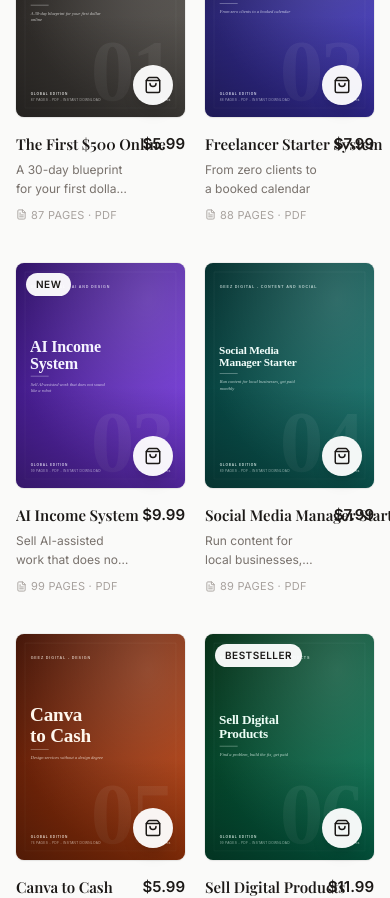
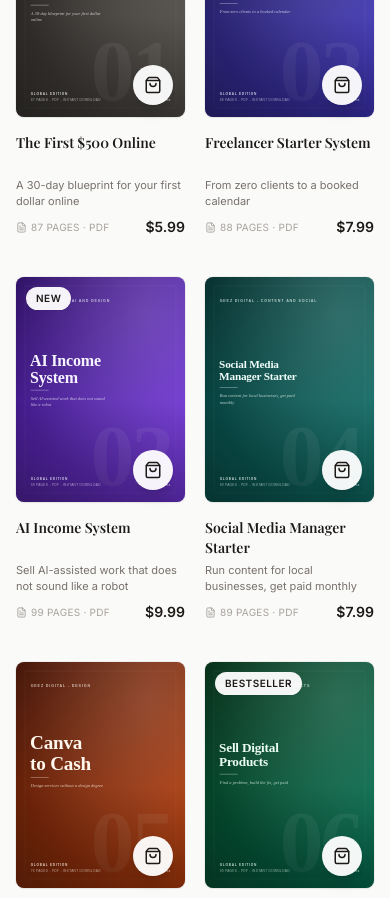
Before and after one commit to kylosonic/Ge-ez, a React (Vite) app: page / in a window 390 px wide. Shown: the part 3760-4658 px from the top of the page. Built offline with nearby package versions, Linux system fonts and the light colour scheme; what @whop/elements would draw is missing.

Commit message:
fix: prevent mobile storefront overlaps

```diff
--- a/App.tsx
+++ b/App.tsx
@@ -52,7 +52,7 @@ export default function App() {
   }
 
   return (
-    <div className="min-h-screen bg-stone-50 font-sans text-stone-900 selection:bg-stone-200">
+    <div className="min-h-screen overflow-x-clip bg-stone-50 font-sans text-stone-900 selection:bg-stone-200">
       <Toaster position="top-center" richColors />
       <Navbar />
 
--- a/components/BundleBanner.tsx
+++ b/components/BundleBanner.tsx
@@ -15,7 +15,7 @@ export const BundleBanner: React.FC<BundleBannerProps> = ({ onBuyBundle, onBrows
   return (
     <section id="bundle" className="border-y border-stone-200 bg-white py-16 sm:py-20">
       <div className="mx-auto max-w-7xl px-4 sm:px-6 lg:px-8">
-        <div className="grid items-center gap-12 rounded-3xl bg-stone-950 p-8 text-white sm:p-12 lg:grid-cols-[300px_1fr] lg:gap-16">
+        <div className="grid items-center gap-10 rounded-3xl bg-stone-950 p-6 text-white sm:gap-12 sm:p-12 lg:grid-cols-[300px_1fr] lg:gap-16">
           <div className="mx-auto w-48 sm:w-56 lg:mx-0">
             <img
               src={BUNDLE.image}
--- a/components/ProductGrid.tsx
+++ b/components/ProductGrid.tsx
@@ -101,27 +101,30 @@ export const ProductGrid: React.FC<ProductGridProps> = ({
                   </button>
                 </div>
 
-                <div className="mt-4 flex items-start justify-between gap-3">
-                  <div className="min-w-0">
+                <div className="mt-4 min-w-0">
                   <button
                     type="button"
                     onClick={() => onProductClick(product)}
-                      className="block text-left"
+                    className="block w-full text-left"
                   >
-                      <h3 className="truncate text-[15px] font-semibold text-stone-900 group-hover:underline group-hover:decoration-stone-300 group-hover:underline-offset-4">
+                    <h3 className="line-clamp-2 min-h-10 break-words text-[14px] font-semibold leading-5 text-stone-900 group-hover:underline group-hover:decoration-stone-300 group-hover:underline-offset-4 sm:text-[15px]">
                       {product.name}
                     </h3>
                   </button>
-                    <p className="mt-1 line-clamp-2 text-xs leading-relaxed text-stone-500">
+                  <p className="mt-1 line-clamp-2 min-h-8 break-words text-[11px] leading-4 text-stone-500 sm:text-xs sm:leading-relaxed">
                     {product.tagline}
                   </p>
-                    <p className="mt-2 flex items-center gap-1 text-[11px] uppercase tracking-wide text-stone-400">
-                      <FileText size={11} /> {product.pages} pages · PDF
+                  <div className="mt-2 flex flex-wrap items-center justify-between gap-x-2 gap-y-1">
+                    <p className="flex min-w-0 items-center gap-1 whitespace-nowrap text-[10px] uppercase tracking-wide text-stone-400 sm:text-[11px]">
+                      <FileText size={11} className="flex-shrink-0" />
+                      <span>
+                        {product.pages} pages · PDF
+                      </span>
+                    </p>
+                    <p className="ml-auto whitespace-nowrap text-sm font-semibold text-stone-900 sm:text-[15px]">
+                      {formatUSD(product.price)}
                     </p>
                   </div>
-                  <p className="whitespace-nowrap text-[15px] font-semibold text-stone-900">
-                    {formatUSD(product.price)}
-                  </p>
                 </div>
               </motion.article>
             );
```
Lines whose indentation alone changed are shown as unchanged.
